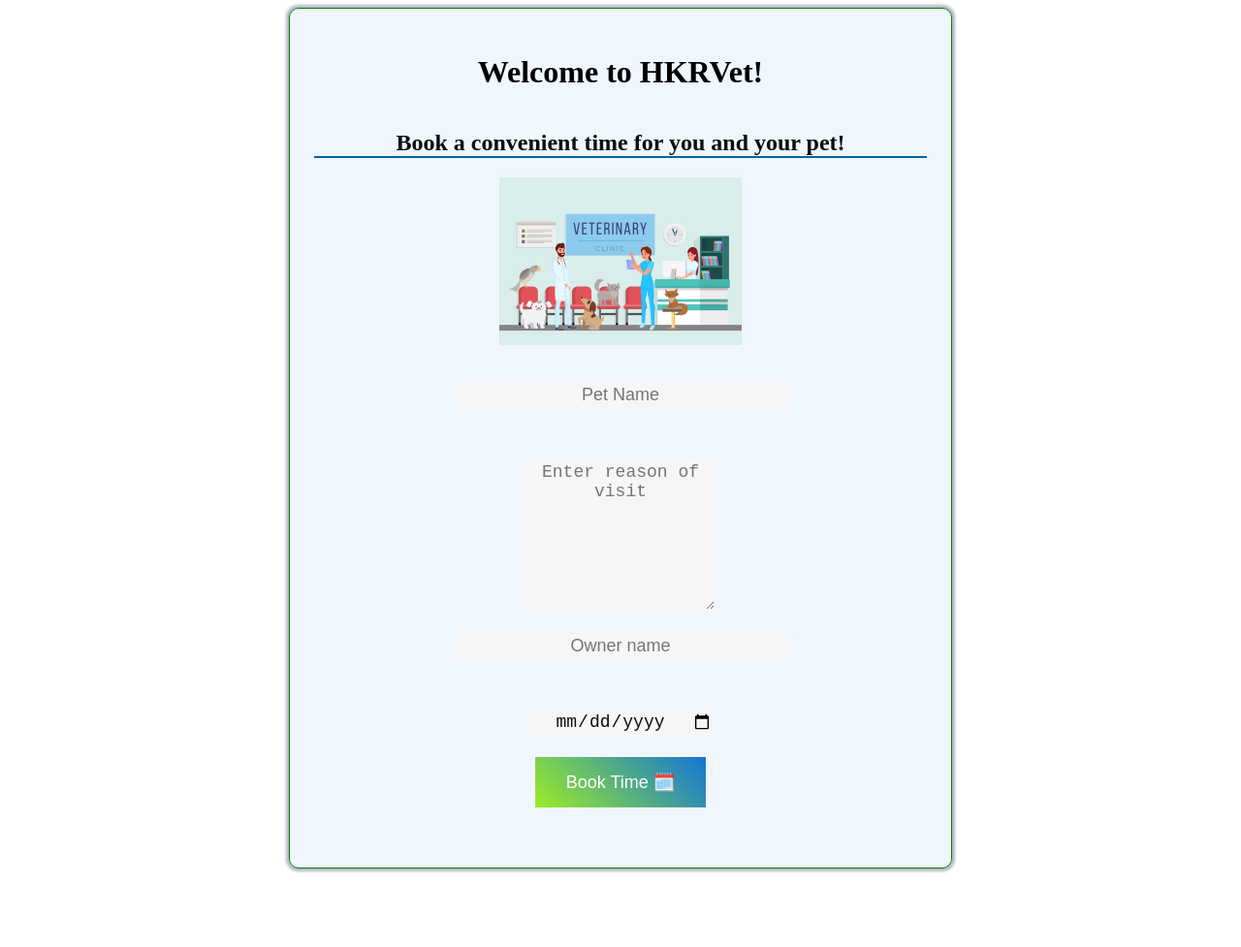
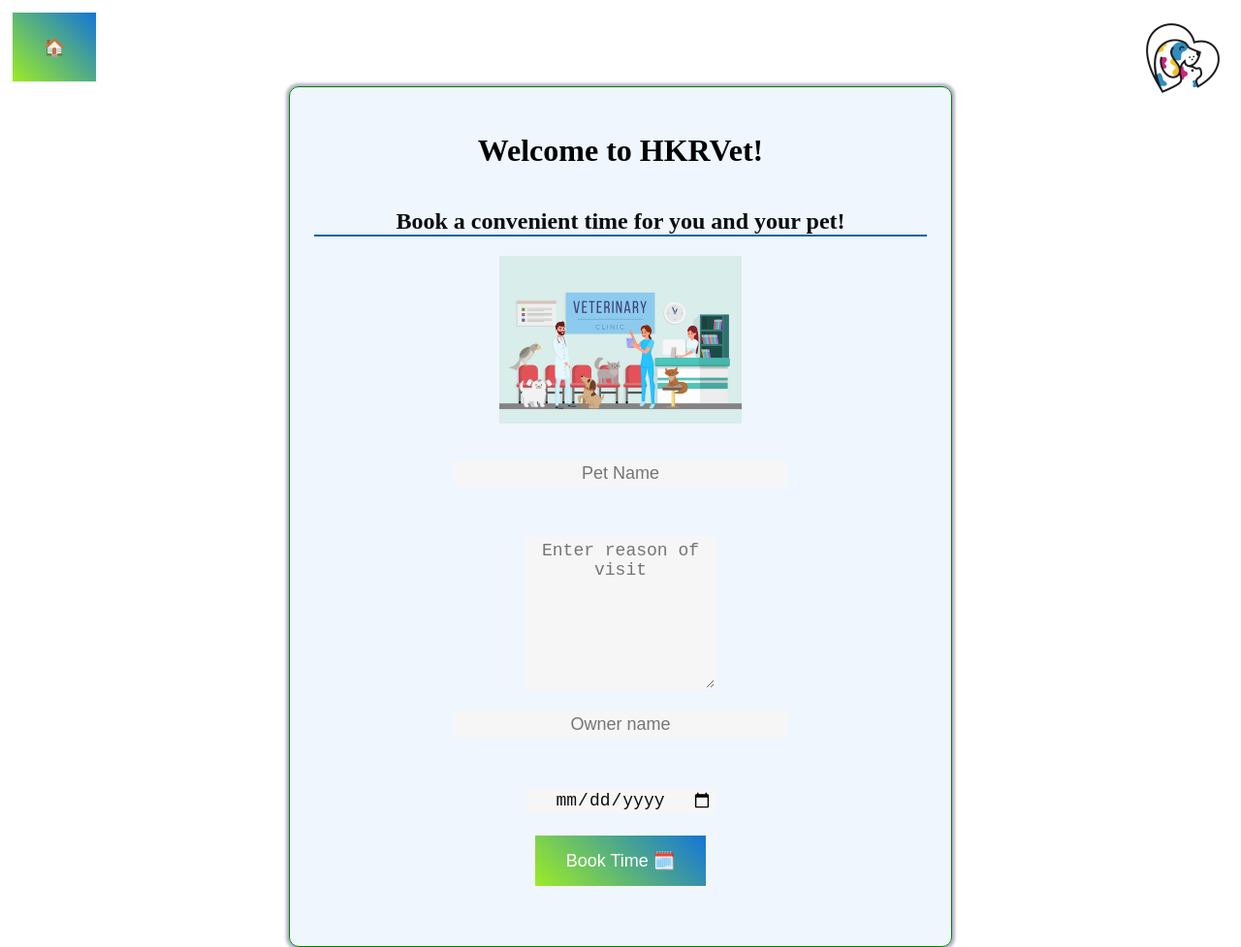
Before and after one commit to fizzazeeshan17/HKRVET, a website: page public/batcave.html in a window 1280 px wide. Shown: the top 977 px of the page at 97% size. Before the commit the page ends 904 px from the top, so only its background shows below. Drawn offline with Linux system fonts and the light colour scheme; no server answers.

Commit message:
completed styling and made website interface user friendly

```diff
--- a/public/adminSelection.css
+++ b/public/adminSelection.css
@@ -79,6 +79,28 @@ section.dark {
   background: linear-gradient(45deg, rgb(156, 236, 37), rgb(19, 117, 215));
 }
 
+.buttonHome{
+  width: 90px;
+  height: 75px;
+  background: linear-gradient(45deg, rgb(156, 236, 37), rgb(19, 117, 215));
+  color: white;
+  border-radius: var(--radius-2);
+  font-size: var(--font-size-fluid-1);
+  font-weight: var(--font-weight-7);
+}
+
+
+.buttonHome:hover {
+  cursor: pointer;
+  color: var(--blue-0);
+  color: white;
+  background: linear-gradient(45deg, rgb(37, 40, 236), rgb(179, 159, 15));
+  border-radius: var(--radius-2);
+
+
+
+}
+
 .logo {
   position: absolute;
   top: 0px;
--- a/public/batcave.css
+++ b/public/batcave.css
@@ -73,3 +73,32 @@ h2.active {
   color: #0d0d0d;
   border-bottom: 2px solid #006699;
 }
+
+.buttonHome{
+  width: 90px;
+  height: 75px;
+  background: linear-gradient(45deg, rgb(156, 236, 37), rgb(19, 117, 215));
+  color: white;
+  border-radius: var(--radius-2);
+  font-size: var(--font-size-fluid-1);
+  font-weight: var(--font-weight-7);
+}
+
+
+.buttonHome:hover {
+  cursor: pointer;
+  color: var(--blue-0);
+  color: white;
+  background: linear-gradient(45deg, rgb(37, 40, 236), rgb(179, 159, 15));
+  border-radius: var(--radius-2);
+
+
+
+}
+.logo {
+  position: absolute;
+  top: 0px;
+  right: 0px;
+  height: 120px;
+  text-align: center;
+}
--- a/public/batcave.html
+++ b/public/batcave.html
@@ -10,6 +10,8 @@
 </head>
 
 <body>
+  <img src="img/logo.jpg" id="icon" alt="User Icon" class="logo"/>
+  <button type="submit" class="buttonHome" onclick="home()">🏠</button>
   <div class="batcaveForm">
 
     <h1 class="active">Welcome to HKRVet!</h1>
@@ -47,7 +49,12 @@
 
 
       }
+
+      function home(){
+      window.location.href = "index.html"
+    }
     </script>
+
     <script src="secure.js"></script>
   </body>
 </html>
--- a/public/vet.css
+++ b/public/vet.css
@@ -152,3 +152,32 @@ h2 a {
     display: none;
   }
 }
+
+.buttonHome{
+  width: 90px;
+  height: 75px;
+  background: linear-gradient(45deg, rgb(156, 236, 37), rgb(19, 117, 215));
+  color: white;
+  border-radius: var(--radius-2);
+  font-size: var(--font-size-fluid-1);
+  font-weight: var(--font-weight-7);
+}
+
+
+.buttonHome:hover {
+  cursor: pointer;
+  color: var(--blue-0);
+  color: white;
+  background: linear-gradient(45deg, rgb(37, 40, 236), rgb(179, 159, 15));
+  border-radius: var(--radius-2);
+
+
+
+}
+.logo {
+  position: absolute;
+  top: 0px;
+  right: 0px;
+  height: 120px;
+  text-align: center;
+}
```
Also changed, not shown: public/admin.html (+9 -6 lines), public/adminBookings.html (+5 -1 lines), public/adminUsers.html (+6 -0 lines), public/vet.html (+5 -0 lines).
